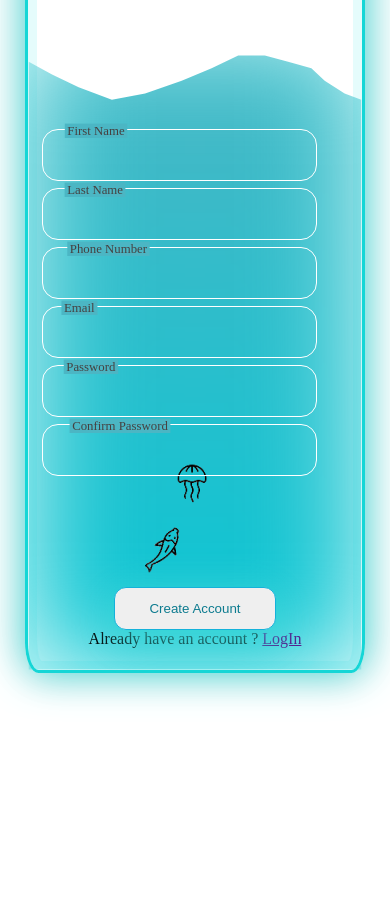
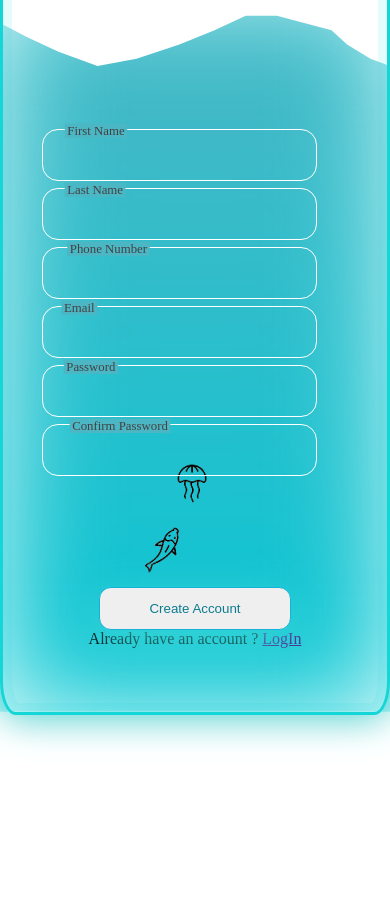
Before and after one commit to elan-thinks/Sign-upForm, a plain HTML site: page index.html in a window 390 px wide. Shown: the part 129-1027 px from the top of the page. Drawn offline with Linux system fonts and the light colour scheme.

Commit message:
gui updated

```diff
--- a/style.css
+++ b/style.css
@@ -293,20 +293,25 @@ body .dimmed {
 
   @media screen and (max-width: 500px) {
     .contianer {
-        width: 350px;
+        width: 100%;
+        height: 100vh;
 
     /* border: 8px solid rgb(228, 224, 16); */
 
     }
     div{
-        width: 97%;
+        width: 100%;
         /* min-width: 45px; */
-        height: 90vh;
+        height: 100vh;
+        border-radius: none;
+
 
     }
     .box1{
-        width: 95%;
-        height: 75vh;
+        width: 100%;
+        height: 85vh;
+        border-radius: none;
+
 
     }
     fieldset{
```
